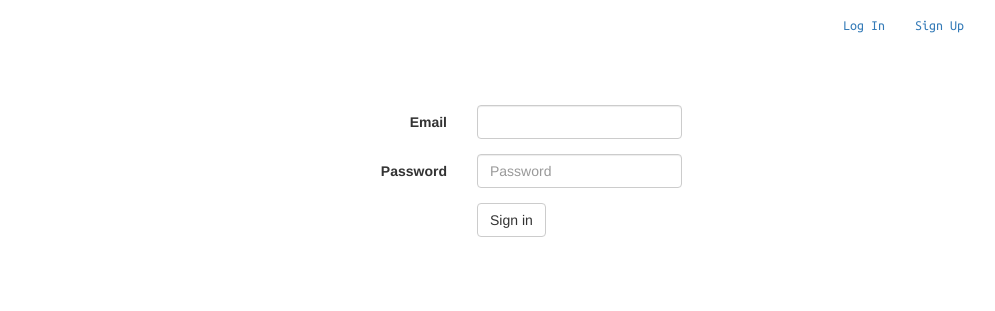
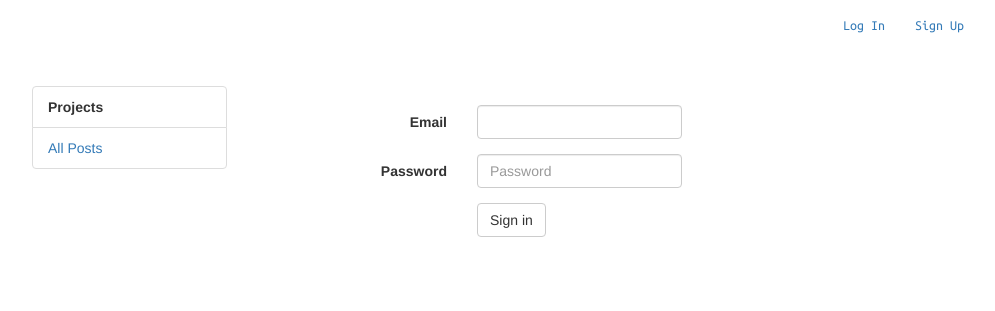
Before and after one commit to JackRamey/LaserPony, a Flask app: page /login in a window 1280 px wide. Shown: the top 311 px of the page, without its empty margins (173-1168 px from the left). Run offline with Flask 2, Linux system fonts and the light colour scheme; parts of the project's set-up code (start-up, migrations or seed data) failed here and were passed over; some libraries are stand-ins or nearby versions.

Commit message:
Added sidebar navigation

```diff
--- a/laserpony/static/css/custom.css
+++ b/laserpony/static/css/custom.css
@@ -24,10 +24,19 @@
 }
 
 .sidebar {
+    margin-top: 21px;
+    width: 100%;
+}
+
+li.child {
+    padding-left: 30px;
+}
+
+li.parent {
+    font-weight: bold;
 }
 
 .sidebar-wrapper {
-    position: fixed;
 }
 
 #users-table td {
--- a/laserpony/templates/nav.html
+++ b/laserpony/templates/nav.html
@@ -1,14 +1,18 @@
 {% extends 'layout.html' %}
 {% block navigation %}
-<div class="sidebar-wrapper">
 <div class="sidebar">
-        <ul class="nav nav-list">
+    <ul class="list-group">
+        {% if projects is not defined %}
+        <li class="list-group-item parent">Projects</li>
         {% for project in navigation['projects'] %}
-            <li {% if project.slug == active_page %} class="active"{% endif %}>
+        <li class="list-group-item child">
             <a href="{{ url_for('project', project_slug=project.slug) }}">{{ project.name }}</a>
         </li>
         {% endfor %}
+        {% endif %}
+        <li class="list-group-item">
+            <a href="{{ url_for('posts') }}">All Posts</a>
+        </li>
     </ul>
 </div>
-</div>
 {% endblock %}
```
Lines whose indentation alone changed are shown as unchanged.
